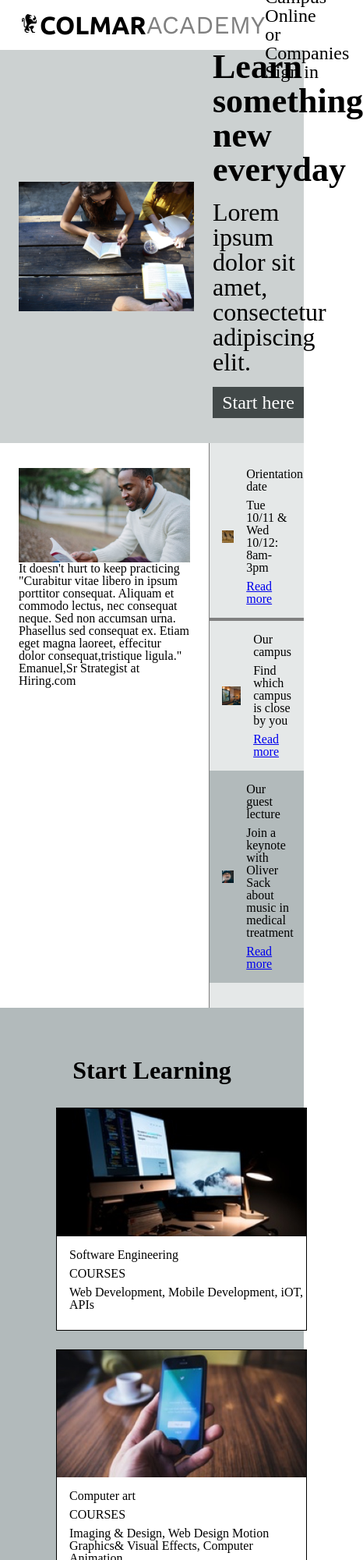
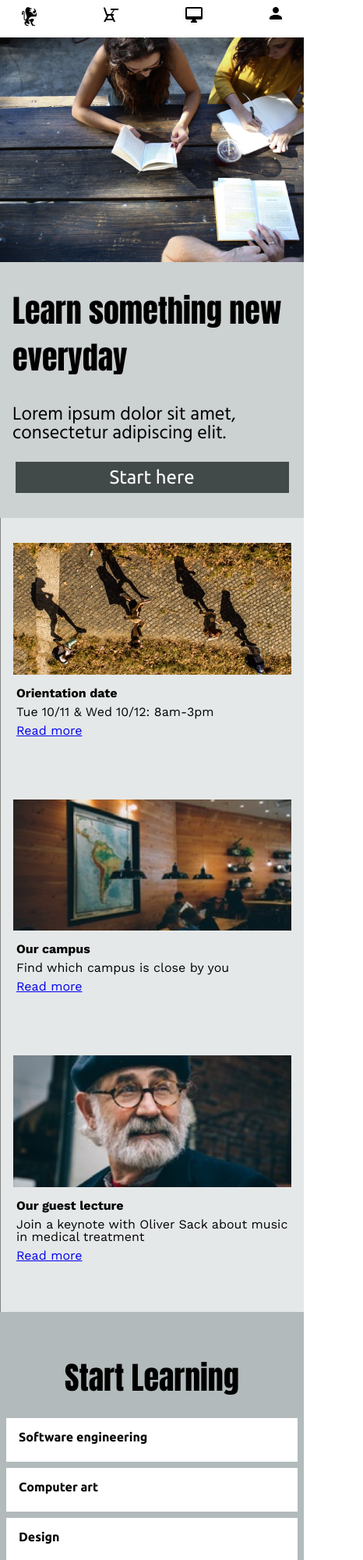
Before and after one commit to kendrajordan/Colmar_Academy, a plain HTML site: page index.html in a window 390 px wide. Shown: the top 2000 px of the page at 78% size, 466 px wide, since content can reach past the window. Drawn offline with nearby package versions, Linux system fonts and the light colour scheme.

Commit message:
Added mobile wireframe and  updated fonts

```diff
--- a/index.html
+++ b/index.html
@@ -2,7 +2,7 @@
   <head>
     <link href="resources/css/reset.css" rel="stylesheet" type="text/css">
     <link href="resources/css/styles.css" rel="stylesheet" type="text/css">
-    <link href="https://fonts.googleapis.com/css?family=Ubuntu:400,700|Work+Sans:400,700" rel="stylesheet">
+    <link href="https://fonts.googleapis.com/css?family=Anton|Hind|Ubuntu:400,700|Work+Sans:400,700" rel="stylesheet">
     <title>Colmar Academy</title>
   </head>
     <body>
@@ -10,21 +10,28 @@
         <div class="logo">
           <object data="resources/images/ic-logo.svg" type="image/svg+xml"></object><span class="Ubuntu">COLMAR</span><span class="workSans">ACADEMY</span>
         </div>
-        <nav>
-          <ul>
+        <nav >
+          <ul class="desktop-nav">
             <span class="spacing"><li>On Campus</li></span>
             <span class="spacing"><li>Online</li></span>
             <span class="spacing"><li>or Companies</li></span>
             <li>Sign in</li>
           </ul>
+          <ul class="mobile-header">
+            <li><object data="resources/images/ic-logo.svg" type="image/svg+xml"></object></li>
+            <li><object data="resources/images/ic-on-campus.svg" type="image/svg+xml"></object></li>
+            <li><object data="resources/images/ic-online.svg" type="image/svg+xml"></object></li>
+            <li><object data="resources/images/ic-login.svg"type="image/svg+xml"></object></li>
+            </ul>
         </nav>
+
       </header>
       <div class="banner">
         <div class="image-container">
         <img src="resources/images/banner.jpg" alt="banner"/>
         </div>
         <div class="content-container">
-          <h2>Learn something new everyday</h2>
+          <h1 class="main-header">Learn something new everyday</h1>
           <h3>Lorem ipsum dolor sit amet, consectetur adipiscing elit.</h3>
           <div class="start">Start here</div>
         </div>
@@ -34,48 +41,59 @@
           <div class="image-container">
             <img src="resources/images/information-main.jpg" alt="Man reading a book"/>
           </div>
-          <h2>It doesn't hurt to keep practicing</h2>
+            <div class="article-content">
+          <h1 class="main-header">It doesn't hurt to keep practicing</h1>
           <h3>"Curabitur vitae libero in ipsum porttitor consequat. Aliquam et commodo lectus,
             nec consequat neque. Sed non accumsan urna. Phasellus sed consequat ex. Etiam
             eget magna laoreet, effecitur dolor consequat,tristique ligula."</h3>
             <h4>Emanuel,Sr Strategist at Hiring.com</h4>
+          </div>
         </div>
             <div class="column-container">
               <div class="thumbnail orientation">
                 <div class="image-box">
-                  <img src="resources/images/information-orientation.jpg" alt="orientation" />
+                  <img class="desktop-image" src="resources/images/information-orientation.jpg" alt="orientation" />
+                </div>
+                <div class="mobileImage-box">
+                  <img class="mobile-image" src="resources/images/information-orientation-mobile.jpg" alt="orientation" />
                 </div>
                 <div class="description">
                   <h3>Orientation date</h3>
                   <h4 class="spacing">Tue 10/11 & Wed 10/12: 8am-3pm</h4>
-                  <h4><a href="*">Read more</a></h4>
+                  <h4><a href="#">Read more</a></h4>
                 </div>
               </div>
               <div class="thumbnail">
                 <div class="image-box">
-                  <img src="resources/images/information-campus.jpg" alt="campus" />
+                  <img class="desktop-image" src="resources/images/information-campus.jpg" alt="campus" />
+                </div>
+                <div class="mobileImage-box">
+                  <img class="mobile-image" src="resources/images/information-campus-mobile.jpg" alt="campus"/>
                 </div>
                 <div class="description">
                   <h3>Our campus</h3>
                   <h4 class="spacing">Find which campus is close by you</h4>
-                  <h4><a href="*">Read more</a></h4>
+                  <h4><a href="#">Read more</a></h4>
                 </div>
               </div>
-              <div class="thumbnail shade">
+              <div class="thumbnail thumbnail-shade">
                 <div class="image-box">
-                  <img src="resources/images/information-guest-lecture.jpg" alt="guest speaker" />
+                  <img class="desktop-image" src="resources/images/information-guest-lecture.jpg" alt="guest speaker" />
+                </div>
+                <div class="mobileImage-box">
+                  <img class="mobile-image" src="resources/images/information-guest-lecture-mobile.jpg" alt="guest speaker" />
                 </div>
                 <div class="description">
                   <h3>Our guest lecture</h3>
                   <h4 class="spacing">Join a keynote with Oliver Sack
                   about music in medical treatment</h4>
-                  <h4><a href="*">Read more</a></h4>
+                  <h4><a href="#">Read more</a></h4>
                 </div>
               </div>
             </div>
             </div>
             <div class="courses-container">
-              <h2>Start Learning</h2>
+              <h1 class="main-header">Start Learning</h1>
               <div class="classes-container">
                 <div class="class">
                     <div class="courseimage-container">
@@ -138,9 +156,29 @@
                   </div>
                 </div>
               </div>
+              <div class="mobileClass-container">
+                <div class="mobile-class">
+                  <h2>Software engineering</h2>
+                </div>
+                <div class="mobile-class">
+                  <h2>Computer art</h2>
+                </div>
+                <div class="mobile-class">
+                  <h2>Design</h2>
+                </div>
+                <div class="mobile-class">
+                  <h2>Data</h2>
+                </div>
+                <div class="mobile-class">
+                  <h2>Business</h2>
+                </div>
+                <div class="mobile-class">
+                  <h2>Marketing</h2>
+                </div>
+              </div>
             </div>
             <div class="thesis-container">
-              <h2>Thesis Exhibit</h2>
+              <h1 class="main-header">Thesis Exhibit</h1>
               <div class="thesisContent-container">
               <div class="video-container">
                 <video src="resources/videos/thesis.mp4"  type="video/mp4" controls>Video not supported</video>
@@ -152,9 +190,9 @@
                 </div>
               </div>
               <div class="column-container">
-                <div class="thumbnail shade">
+                <div class="thumbnail thumbnail-shade">
                   <div class="image-box">
-                    <img src="resources/images/thesis-fisma.jpg" alt="Smartphone with papers" />
+                    <img class="desktop-image"src="resources/images/thesis-fisma.jpg" alt="Smartphone with papers" />
                   </div>
                   <div class="description">
                     <h3>Fisma: Design and Prototype</h3>
@@ -163,7 +201,7 @@
                 </div>
                   <div class="thumbnail">
                     <div class="image-box">
-                      <img src="resources/images/thesis-now-and-then.jpg" alt="Sky scrapper" />
+                      <img class="desktop-image" src="resources/images/thesis-now-and-then.jpg" alt="Sky scrapper" />
                     </div>
                     <div class="description">
                       <h3>Now and then</h3>
--- a/resources/css/styles.css
+++ b/resources/css/styles.css
@@ -2,6 +2,11 @@ html,body{
   font-size: 8px;
   margin:0;
   padding:0;
+}
+/*font and font-size for the main headers*/
+.main-header{
+  font-family: 'Anton', sans-serif;
+  font-size:5rem;
 }
 /*Header*/
 header{
@@ -12,7 +17,10 @@ header{
   padding-right: 3rem;
   padding-left:3rem;
   max-width:100%;
-  font-size: 3rem;
+  font-size: 2rem;
+}
+.mobile-header{
+  display: none;
 }
 header .Ubuntu{
   font-family: 'Ubuntu', sans-serif;
@@ -29,13 +37,32 @@ header .workSans{
   align-self: center;
 }
 /*Sign-in*/
-nav ul li{
+ .desktop-nav{
   display: flex;
-  display: inline-block;
+  justify-content: space-between;
+  font-family: 'Hind', sans-serif;
+  font-weight: bold;
+
+}
+.desktop-nav .spacing li{
+  margin-right:2rem;
+}
+@media only screen and (max-width:480px){
+header{
+  height: 6rem;
+  padding: 0 3rem;
+  max-width: 100%;
   justify-content: space-between;
 }
-nav ul .spacing li{
-  margin-right:2rem;
+  .logo, .desktop-nav{
+    display: none;
+  }
+nav, .mobile-header{
+    display: contents;
+    display:flex;
+    justify-content: space-between;
+    width: 100%;
+  }
 }
 /*Banner*/
 .banner{
@@ -59,14 +86,12 @@ align-items: flex-start;
 width:30%;
 margin-bottom: 4rem;
 }
-.banner .content-container h2{
-  font-size:5.5rem;
-  font-weight:bold;
-}
+
 .banner .content-container h3{
-  font-size: 4rem;
+  font-size: 3rem;
   margin-top: 2rem;
-  margin-bottom: 2rem;
+  margin-bottom: 3rem;
+  font-family: 'Hind', sans-serif;
 }
 .start{
 align-self: center;
@@ -78,6 +103,34 @@ padding-bottom: 1rem;
 font-size: 3rem;
 width: 100%;
 text-align: center;
+font-family: 'Ubuntu', sans-serif;
+}
+@media only screen and (max-width:480px){
+  .banner{
+    max-width: 100%;
+    display:flex;
+    flex-direction: column;
+  }
+  .banner .image-container{
+    margin: 0;
+    width: 100%;
+  }
+  .banner .content-container{
+    width:100%;
+  }
+  .banner .content-container h1{
+    line-height: 1.5;
+  }
+  .banner .content-container h1,.banner .content-container h3{
+    margin-top:4rem;
+    margin-left:2rem;
+  }
+   .banner .content-container h3{
+     margin-bottom: 3rem;
+   }
+  .start{
+    width: 90%;
+  }
 }
 /*News section*/
 .news-container,.thesisContent-container{
@@ -97,14 +150,25 @@ text-align: center;
 .article .image-container,.article .image-container img,.video-container video{
   max-width: 100%;
 }
-
+.article-content{
+  max-width: 100%;
+  display: flex;
+  flex-direction: column;
+}
+.article-content h1{
+  margin-top:4rem;
+  margin-bottom:4rem;
+}
+.article-content h3{
+  margin-bottom:4rem;
+  font-family: 'Hind', sans-serif;
+}
 .column-container{
   max-width: 40%;
   display: flex;
   flex-direction: column;
   background-color: #E5E8E8;
   padding-top: 2rem;
-  padding-bottom: 4rem;
   border-left:0.125rem solid #808080;
 }
 .thumbnail{
@@ -113,31 +177,80 @@ text-align: center;
   justify-content: flex-start;
   align-items: center;
   padding:2rem;
-  font-size: 2rem;
 }
  .thumbnail.orientation{
   border-bottom: .5rem solid #808080;
 }
 .thumbnail .description{
-  max-width: 65%;
+  width: 65%;
+  font-size: 2rem;
+  margin-left:1rem;
+  font-family: 'Work Sans',sans-serif;
 }
-.thumbnail.shade{
+.thumbnail .description h3{
+  font-weight: 700;
+}
+.thumbnail-shade{
   background-color: #B2BABB;
 }
 .description .spacing{
   margin-top: 1rem;
   margin-bottom: 1rem;
 }
-.image-box {
+.image-box{
 display: inline-block;
-max-width: 35%;
+width: 35%;
 height:auto;
-margin-right: 2rem;
+
 }
-.image-box img{
+.desktop-image{
   max-width: 100%;
 }
-/*Cources section*/
+.mobileImage-box{
+  display:none;
+}
+@media only screen and (max-width:480px){
+  .article{
+    display: none;
+  }
+  .news-container .column-container{
+    max-width: 100%;
+  }
+  .thumbnail{
+    flex-direction: column;
+    padding-bottom: 0;
+  }
+  .thumbnail.orientation{
+    border-bottom: none;
+    padding-top:2rem;
+    padding-left:2rem;
+    padding-right:2rem;
+  }
+ .image-box{
+   display:none;
+  }
+  .desktop-image{
+    display:none;
+  }
+.mobileImage-box{
+  display:contents;
+  height:35%;
+  max-width: 90%;
+
+ }
+ .mobile-image{
+   max-width: 100%;
+   margin-bottom:2rem;
+ }
+.thumbnail .description{
+  width: 100%;
+  margin-bottom: 8rem;
+}
+.thumbnail-shade{
+  background-color: #E5E8E8;
+}
+}
+/*Cources section and some of the thesis section that has the same code*/
 .courses-container{
   max-width:100%;
   display:flex;
@@ -148,9 +261,7 @@ margin-right: 2rem;
   padding-top: 4rem;
   background-color: #B2BABB;
 }
-.courses-container h2,.thesis-container h2{
-  font-weight: bold;
-  font-size: 4rem;
+.courses-container h1,.thesis-container h1{
   text-align: center;
   display: block;
   margin-top:4rem;
@@ -170,7 +281,6 @@ margin-right: 2rem;
 
 }
 .class-content{
-  font-size:2rem;
   display: flex;
   flex-direction: column;
   text-align: left;
@@ -181,9 +291,22 @@ margin-right: 2rem;
   max-width: 100%;
 
 }
+.class-title,.mobile-class{
+  font-family: 'Ubuntu', sans-serif;
+  font-weight:bold;
+  font-size: 2.5rem;
+}
 .course-header{
   margin-top: 1rem;
   margin-bottom: 1rem;
+  font-size:2rem;
+  font-weight: bold;
+  font-family: 'Work Sans',sans-serif;
+}
+.courses{
+  font-family: 'Work Sans',sans-serif;
+  font-weight: lighter;
+  font-size: 1.8rem;
 }
 .class{
   display:flex;
@@ -197,6 +320,46 @@ margin-right: 2rem;
 }
 .class img{
   width: 100%;
+}
+.mobileClass-container{
+  display:none;
+}
+@media only screen and (max-width:480px){
+.courses-container{
+  padding-left:0;
+  padding-right:0;
+}
+.courses-container h2{
+  margin-bottom: 2rem;
+}
+  .classes-container{
+    display:none;
+  }
+  .mobileClass-container{
+    display:flex;
+    flex-direction: column;
+    width:100%;
+  }
+  .mobile-class{
+    width: 100%;
+    display: flex;
+    flex-direction: column;
+    justify-content: flex-start;
+  }
+  .mobileClass-container h2{
+    display:block;
+    display:flex;
+    justify-content: flex-start;
+    align-items:center;
+    font-size:2rem;
+    padding:2rem 0rem 3rem 2rem;
+    margin-left:1rem;
+    margin-right:1rem;
+    margin-bottom:1rem;
+    background-color: white;
+    max-width: 100%;
+    margin-top:0;
+  }
 }
 /*Thesis*/
 .thesisContent-container .column-container{
@@ -212,9 +375,24 @@ margin: 0 3rem;
   display: flex;
   flex-direction: column;
   align-items: : flex-start;
+  font-family: 'Hind', sans-serif;
 }
 .videoContent-Container h3{
   margin-bottom:1rem;
+  font-weight:bold;
+}
+@media only screen and (max-width:480px){
+  .thesis-container h2{
+    margin-bottom:2rem;
+  }
+  .thesisContent-container .column-container,.video-container .videoContent-Container{
+    display: none;
+  }
+  .thesisContent-container .video-container {
+    margin: 0rem 0rem;
+    max-width:100%;
+    margin-bottom: 3rem;
+  }
 }
 /*footer*/
 footer{
@@ -226,5 +404,20 @@ footer{
   padding-bottom:4rem;
   max-width: 100%;
   border-top: 0.125rem solid grey;
-
 }
+.copyright,.terms{
+  font-size:1.5rem;
+}
+@media only screen and (max-width:480px){
+  footer{
+    border-top: none;
+  }
+  .terms{
+    display: none;
+    }
+    .coyright{
+      margin-top:2rem;
+      margin-bottom:2rem;
+    }
+  }
+}
```
